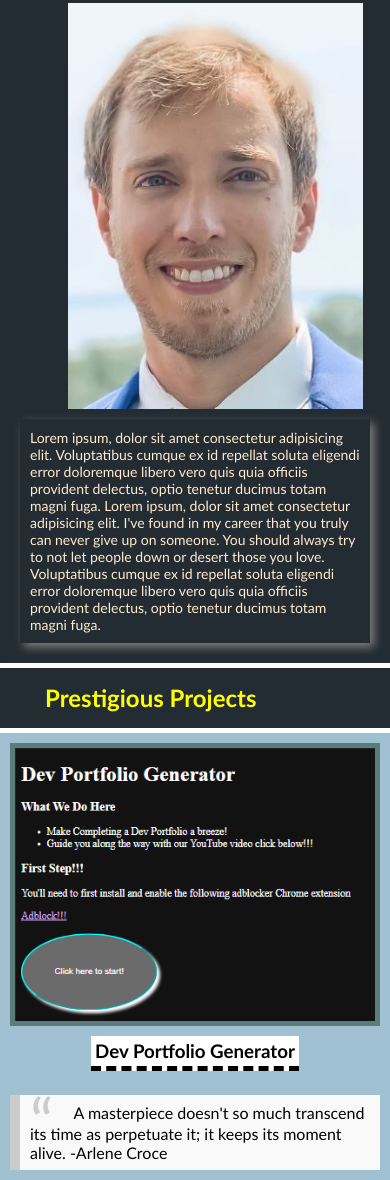
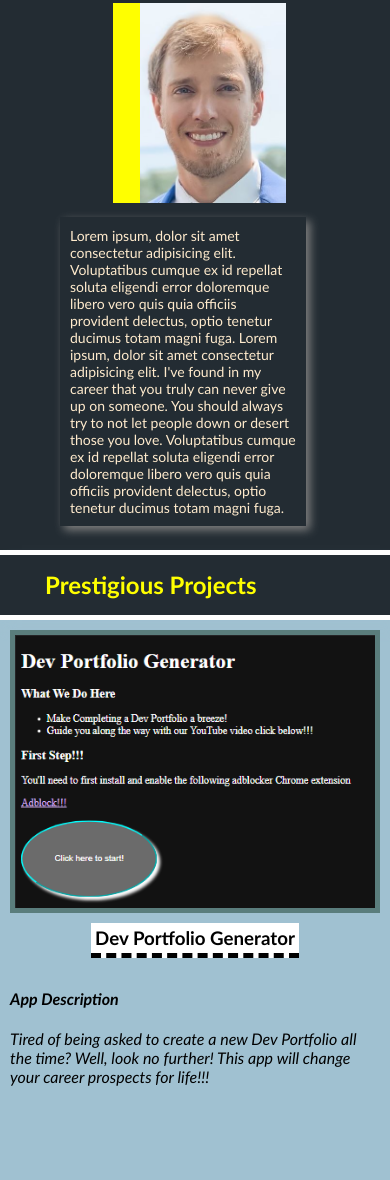
Before and after one commit to SeeYouThursday/Brian-Developer-Portfolio-C2, a plain HTML site: page index.html in a window 390 px wide. Shown: the part 400-1580 px from the top of the page. Drawn offline with Linux system fonts and the light colour scheme.

Commit message:
main project responsive design added dev pro description

```diff
--- a/css/csscurrent.css
+++ b/css/style.css
@@ -126,14 +126,7 @@ main {
   min-width: none;
 }
 
-article img {
-  margin-left: 10%;
-  flex-shrink: 1;
-  /* min-width: none;
- min-height: none; */
-}
-
-article p {
+.about-container p {
   flex-grow: 1;
   flex-shrink: 1;
   margin-left: 50px;
@@ -148,11 +141,17 @@ article p {
 .selfie-wrapper {
   display: flex;
   justify-self: center;
+  align-items: center;
   margin-right: 5%;
+  border: yellow;
+  background-color: yellow;
 }
 
 .selfie-wrapper img {
   flex: 2 0 200px;
+  height: 200px;
+  object-fit: scale-down;
+  border-radius: 3%;
 }
 
 #dev-portfolio-label {
@@ -167,7 +166,7 @@ article p {
 .firstProject-contents {
   display: flex;
   flex-direction: column;
-  flex-wrap: wrap;
+  flex-wrap: nowrap;
   justify-content: center;
   align-items: center;
   padding: 0px;
@@ -190,6 +189,13 @@ article p {
   flex-basis: 20%;
   padding: 0px;
   max-width: 100%;
+}
+
+#first-descrip {
+  flex: 2 0 200px;
+  font-size: 1em;
+  font-style: italic;
+  margin: 10px;
 }
 
 /* optained from css-tricks.com */
@@ -237,10 +243,7 @@ blockquote p {
   font-size: 16px;
   text-align: center;
 }
-
-.smallcards {
-  padding: 0px;
-}
+/*  */
 
 .smallcards ul {
   list-style-type: none;
@@ -331,7 +334,7 @@ blockquote p {
 }
 
 @media screen and (max-width: 1025px) {
-  article p {
+  #dev-hook {
     margin: 10px;
   }
 
--- a/index.html
+++ b/index.html
@@ -5,7 +5,7 @@
     <meta name="viewport" content="width=device-width, initial-scale=1.0" />
     <title>Brian Galyen's Portfolio</title>
     <!-- <link rel="stylesheet" href="./assets/css/reset.css" /> -->
-    <link rel="stylesheet" href="./css/csscurrent.css" />
+    <link rel="stylesheet" href="./css/style.css" />
     <link
       rel="icon"
       href="./assets/images/FAVICON/favicon-16x16.png"
@@ -36,6 +36,7 @@
             alt="picture of Brian in a suit"
           />
         </div>
+
         <p>
           Lorem ipsum, dolor sit amet consectetur adipisicing elit. Voluptatibus
           cumque ex id repellat soluta eligendi error doloremque libero vero
@@ -62,6 +63,14 @@
           />
         </a>
         <h3 id="dev-portfolio-label">Dev Portfolio Generator</h3>
+        <article id="first-descrip">
+          <h4>App Description</h4>
+          <p >
+            Tired of being asked to create a new Dev Portfolio all the time?
+            Well, look no further! This app will change your career prospects
+            for life!!!
+          </p>
+        </article>
         <blockquote>
           <p>
             A masterpiece doesn't so much transcend its time as perpetuate it;
```
Also changed, not shown: assets/images/newnarutorunavatar.png (added), assets/images/potentialavatarheader.png (added).
